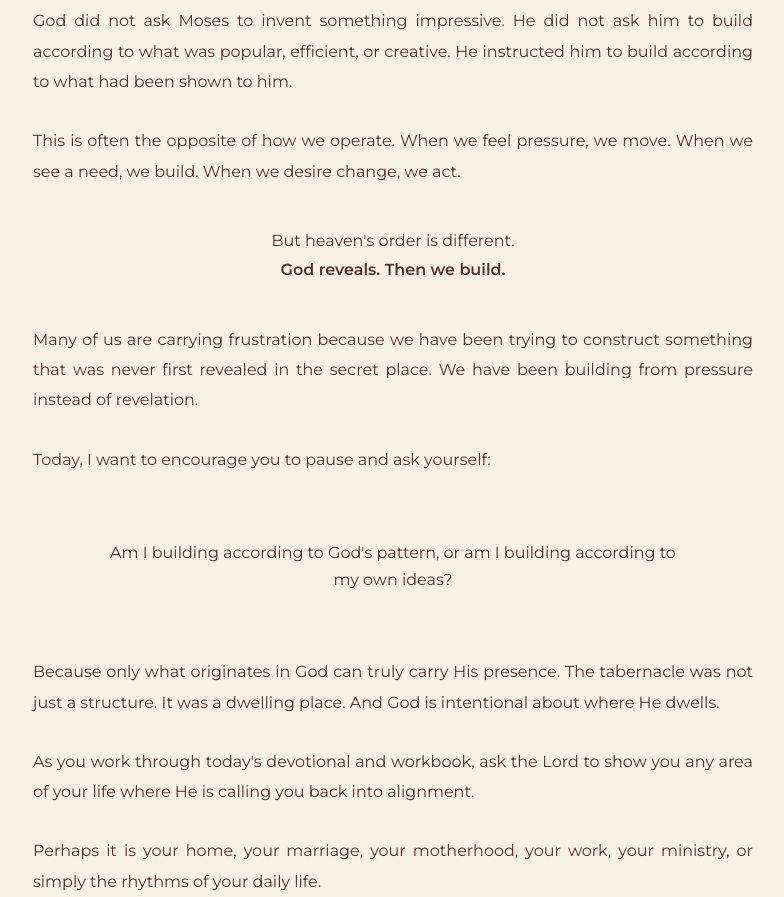
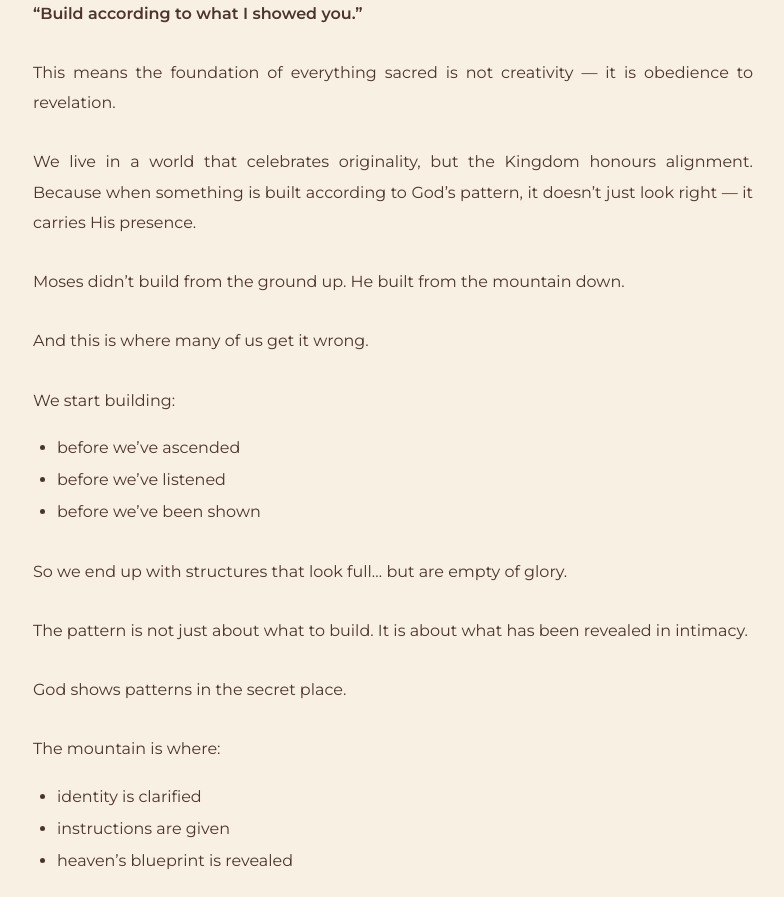
Before and after one commit to ROOTEDWITHKHETHIWE/Rooted-with-Khethiwe-correct, a Next.js app: page /courses/build-according-to-pattern/day/1 in a window 1280 px wide. Shown: the part 1900-2797 px from the top of the page, without its empty margins (247-1031 px from the left). Built offline with nearby package versions, Linux system fonts and the light colour scheme.

Commit message:
Update page.tsx

```diff
--- a/app/courses/build-according-to-pattern/day/1/page.tsx
+++ b/app/courses/build-according-to-pattern/day/1/page.tsx
@@ -19,8 +19,9 @@ export default function DayOnePage() {
         </nav>
       </header>
 
+      {/* HERO */}
       <section className="journey-hero">
-        <p className="small-label">BUILD ACCORDING TO PATTERN</p>
+        <p className="small-label">ACCORDING TO THE PATTERN</p>
 
         <h1>
           DAY 1
@@ -35,12 +36,13 @@ export default function DayOnePage() {
         </div>
 
         <p className="subtitle">
-          Before there was a building,
+          Before there was a structure,
           <br />
           there was a revelation.
         </p>
       </section>
 
+      {/* KEY SCRIPTURE */}
       <section className="scripture">
         <div className="scripture-inner">
           <span className="quote-mark">“</span>
@@ -54,19 +56,17 @@ export default function DayOnePage() {
         </div>
       </section>
 
+      {/* TEACHING */}
       <section className="journey-closing">
-        <p className="section-label">DAY 1 · THE LESSON</p>
+        <p className="section-label">DAY 1 · TEACHING</p>
 
         <h2>
-          Before there was
+          The pattern
           <br />
-          a tabernacle,
-          <br />
-          there was a mountain.
+          is revealed.
         </h2>
 
         <div
-          className="lesson-content"
           style={{
             maxWidth: "720px",
             margin: "0 auto",
@@ -75,108 +75,285 @@ export default function DayOnePage() {
           }}
         >
           <p style={{ marginBottom: "1.8rem" }}>
-            Before there was ever a tabernacle, there was a mountain. Before
-            there was a structure, there was a revelation.
+            Before there was ever a structure, there was a revelation.
           </p>
 
           <p style={{ marginBottom: "1.8rem" }}>
-            God did not ask Moses to invent something impressive. He did not
-            ask him to build according to what was popular, efficient, or
-            creative. He instructed him to build according to what had been
-            shown to him.
+            God did not ask Moses to imagine the tabernacle. He did not ask him
+            to be creative, innovative, or impressive.
           </p>
 
           <p style={{ marginBottom: "1.8rem" }}>
-            This is often the opposite of how we operate. When we feel
-            pressure, we move. When we see a need, we build. When we desire
-            change, we act.
+            He said:
+            <br />
+            <strong>“Build according to what I showed you.”</strong>
+          </p>
+
+          <p style={{ marginBottom: "1.8rem" }}>
+            This means the foundation of everything sacred is not creativity —
+            it is obedience to revelation.
+          </p>
+
+          <p style={{ marginBottom: "1.8rem" }}>
+            We live in a world that celebrates originality, but the Kingdom
+            honours alignment. Because when something is built according to
+            God’s pattern, it doesn’t just look right — it carries His
+            presence.
+          </p>
+
+          <p style={{ marginBottom: "1.8rem" }}>
+            Moses didn’t build from the ground up. He built from the mountain
+            down.
+          </p>
+
+          <p style={{ marginBottom: "1.8rem" }}>
+            And this is where many of us get it wrong.
+          </p>
+
+          <p style={{ marginBottom: "0.7rem" }}>
+            We start building:
+          </p>
+
+          <ul
+            style={{
+              marginBottom: "1.8rem",
+              paddingLeft: "1.5rem",
+              lineHeight: "2",
+            }}
+          >
+            <li>before we’ve ascended</li>
+            <li>before we’ve listened</li>
+            <li>before we’ve been shown</li>
+          </ul>
+
+          <p style={{ marginBottom: "1.8rem" }}>
+            So we end up with structures that look full… but are empty of
+            glory.
+          </p>
+
+          <p style={{ marginBottom: "1.8rem" }}>
+            The pattern is not just about what to build. It is about what has
+            been revealed in intimacy.
+          </p>
+
+          <p style={{ marginBottom: "1.8rem" }}>
+            God shows patterns in the secret place.
+          </p>
+
+          <p style={{ marginBottom: "0.7rem" }}>The mountain is where:</p>
+
+          <ul
+            style={{
+              marginBottom: "1.8rem",
+              paddingLeft: "1.5rem",
+              lineHeight: "2",
+            }}
+          >
+            <li>identity is clarified</li>
+            <li>instructions are given</li>
+            <li>heaven’s blueprint is revealed</li>
+          </ul>
+
+          <p style={{ marginBottom: "1.8rem" }}>
+            And here is the sobering truth:
           </p>
 
           <p
             style={{
               margin: "2.5rem auto",
+              maxWidth: "650px",
               textAlign: "center",
               lineHeight: "1.8",
             }}
           >
-            But heaven's order is different.
-            <br />
-            <strong>God reveals. Then we build.</strong>
+            <strong>
+              If it was not shown by God, it cannot be sustained by God.
+            </strong>
           </p>
 
           <p style={{ marginBottom: "1.8rem" }}>
-            Many of us are carrying frustration because we have been trying to
-            construct something that was never first revealed in the secret
-            place. We have been building from pressure instead of revelation.
+            This is why He was so specific with Moses. Because the tabernacle
+            was not just a structure — it was a dwelling place.
           </p>
 
           <p style={{ marginBottom: "1.8rem" }}>
-            Today, I want to encourage you to pause and ask yourself:
-          </p>
-
-          <blockquote
-            style={{
-              margin: "2.5rem auto",
-              maxWidth: "650px",
-              padding: "1.5rem 2rem",
-              textAlign: "center",
-              lineHeight: "1.7",
-            }}
-          >
-            Am I building according to God's pattern, or am I building
-            according to my own ideas?
-          </blockquote>
-
-          <p style={{ marginBottom: "1.8rem" }}>
-            Because only what originates in God can truly carry His presence.
-            The tabernacle was not just a structure. It was a dwelling place.
             And God is intentional about where He dwells.
           </p>
-
-          <p style={{ marginBottom: "1.8rem" }}>
-            As you work through today's devotional and workbook, ask the Lord
-            to show you any area of your life where He is calling you back into
-            alignment.
-          </p>
-
-          <p style={{ marginBottom: "1.8rem" }}>
-            Perhaps it is your home, your marriage, your motherhood, your work,
-            your ministry, or simply the rhythms of your daily life.
-          </p>
-
-          <p style={{ marginBottom: "1.8rem" }}>
-            Whatever it is, remember this:
-          </p>
-
-          <blockquote
-            style={{
-              margin: "2.5rem auto",
-              maxWidth: "650px",
-              padding: "1.5rem 2rem",
-              textAlign: "center",
-              lineHeight: "1.7",
-            }}
-          >
-            If God has shown it, He will sustain it.
-          </blockquote>
         </div>
       </section>
 
+      {/* DEEP REVELATION */}
+      <section className="scripture">
+        <div className="scripture-inner">
+          <span className="quote-mark">“</span>
+
+          <p>
+            God will not commit His presence to what He did not design.
+          </p>
+
+          <small>DEEP REVELATION</small>
+        </div>
+
+        <div
+          style={{
+            maxWidth: "700px",
+            margin: "2rem auto 0",
+            padding: "0 1.5rem",
+            textAlign: "justify",
+            lineHeight: "1.9",
+          }}
+        >
+          <p style={{ marginBottom: "1.8rem" }}>
+            You may be building something good… but is it God-breathed?
+          </p>
+
+          <p>
+            Because only what comes from His pattern can carry His glory.
+          </p>
+        </div>
+      </section>
+
+      {/* REFLECTION */}
+      <section className="journey-introduction">
+        <p className="section-label">REFLECTION</p>
+
+        <h2>
+          Sit with this
+          <br />
+          slowly.
+        </h2>
+
+        <div
+          style={{
+            maxWidth: "720px",
+            margin: "0 auto",
+            textAlign: "justify",
+            lineHeight: "1.9",
+          }}
+        >
+          <p style={{ marginBottom: "1.5rem" }}>
+            What in my life have I started building without first seeking
+            God’s pattern?
+          </p>
+
+          <p style={{ marginBottom: "1.5rem" }}>
+            Have I prioritised movement over revelation?
+          </p>
+
+          <p>
+            When last did I go “up the mountain” — intentionally seeking God
+            for direction?
+          </p>
+
+          <p style={{ marginTop: "1.5rem" }}>
+            Is what I am building capable of hosting His presence?
+          </p>
+        </div>
+      </section>
+
+      {/* JOURNALING */}
+      <section className="journey-closing">
+        <p className="section-label">JOURNALING SPACE</p>
+
+        <h2>
+          Write.
+          <br />
+          Listen.
+          <br />
+          Respond.
+        </h2>
+
+        <div
+          style={{
+            maxWidth: "720px",
+            margin: "0 auto",
+            textAlign: "justify",
+            lineHeight: "1.9",
+          }}
+        >
+          <p style={{ marginBottom: "1.5rem" }}>
+            Lord, what have You shown me that I have ignored or delayed?
+          </p>
+
+          <p style={{ marginBottom: "1.5rem" }}>
+            What does “the mountain” look like for me in this season?
+          </p>
+
+          <p>
+            Where are You calling me back into alignment?
+          </p>
+        </div>
+      </section>
+
+      {/* PRAYER */}
+      <section className="scripture">
+        <div
+          style={{
+            maxWidth: "720px",
+            margin: "0 auto",
+            textAlign: "justify",
+            lineHeight: "1.9",
+          }}
+        >
+          <p
+            style={{
+              textAlign: "center",
+              letterSpacing: "0.12em",
+              fontSize: "0.8rem",
+              marginBottom: "2rem",
+            }}
+          >
+            PRAYER
+          </p>
+
+          <p style={{ marginBottom: "1.5rem" }}>Lord,</p>
+
+          <p style={{ marginBottom: "1.5rem" }}>
+            teach me to build from what You have revealed, not from what I
+            feel.
+          </p>
+
+          <p style={{ marginBottom: "1.5rem" }}>
+            Silence every urge in me that rushes ahead of Your voice. Give me
+            the discipline to ascend the mountain before I attempt to build in
+            the valley.
+          </p>
+
+          <p style={{ marginBottom: "1.5rem" }}>
+            Show me Your pattern — clearly, intentionally, and deeply. And give
+            me the obedience to follow it, even when it stretches me.
+          </p>
+
+          <p style={{ marginBottom: "1.5rem" }}>
+            Let my life not just be productive, but aligned. Let everything I
+            build become a place where Your presence can dwell.
+          </p>
+
+          <p style={{ marginBottom: "1.5rem" }}>
+            In Jesus’ name,
+            <br />
+            Amen.
+          </p>
+        </div>
+      </section>
+
+      {/* DECLARATION */}
       <section className="scripture">
         <div className="scripture-inner">
           <span className="quote-mark">“</span>
 
           <p>
             I do not build from pressure — I build from revelation. I honour
-            God's pattern, and my life will carry His presence.
+            God’s pattern, and my life will carry His presence.
           </p>
 
-          <small>TODAY'S DECLARATION</small>
+          <small>DECLARATION</small>
         </div>
       </section>
 
+      {/* RESOURCES */}
       <section className="journey-introduction">
-        <p className="section-label">TODAY'S RESOURCES</p>
+        <p className="section-label">TODAY’S RESOURCES</p>
 
         <h2>
           Continue
@@ -184,9 +361,16 @@ export default function DayOnePage() {
           your study.
         </h2>
 
-        <p>
-          Use the workbook and course slides alongside today's lesson as you
-          reflect on what God is revealing to you.
+        <p
+          style={{
+            maxWidth: "720px",
+            margin: "0 auto",
+            textAlign: "justify",
+            lineHeight: "1.9",
+          }}
+        >
+          Your workbook, course slides and audio will be available here as you
+          work through the course.
         </p>
 
         <div
@@ -230,28 +414,24 @@ export default function DayOnePage() {
         </div>
       </section>
 
+      {/* NAVIGATION */}
       <section className="journey-closing">
         <p className="section-label">YOUR JOURNEY</p>
 
         <h2>
           Continue
           <br />
-          building.
+          the pattern.
         </h2>
 
         <div
           style={{
             display: "flex",
-            justifyContent: "space-between",
+            justifyContent: "flex-end",
             alignItems: "center",
             gap: "1rem",
-            flexWrap: "wrap",
           }}
         >
-          <Link href="/courses/build-according-to-pattern">
-            ← Course Overview
-          </Link>
-
           <Link
             href="/courses/build-according-to-pattern/day/2"
             className="primary-button"
@@ -265,7 +445,7 @@ export default function DayOnePage() {
       <footer>
         <div className="footer-brand">MIDWEEK ROOTED</div>
 
-        <div>A monthly Scripture journey</div>
+        <div>According to the Pattern</div>
       </footer>
     </main>
   );
```
